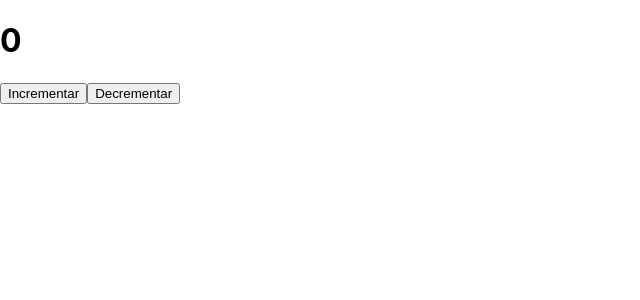
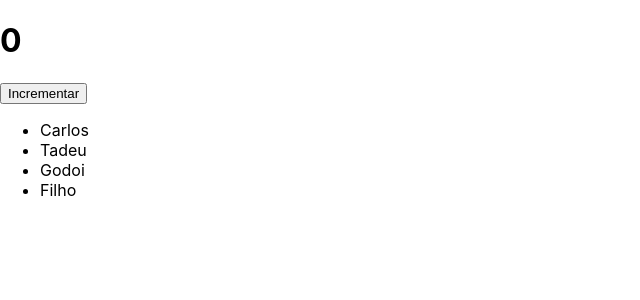
Before and after one commit to Carlos-Godoi/Curso-React-Hooks, a React (Create React App) app in the folder conceitos/: page / in a window 1280 px wide. Shown: the top 300 px of the page, without its empty margins (0-640 px from the left). Built offline with nearby package versions, Linux system fonts and the light colour scheme.

Commit message:
Aulas 16 e 17 - Hook ( useMemo )
Exercício prático.

```diff
--- /dev/null
+++ b/conceitos/src/hooks/Exemplo11_useMemo.js
@@ -0,0 +1,44 @@
+// Importar módulos
+import React, { useState, useMemo } from 'react';
+
+// Função
+function Exemplo11_useMemo() {
+
+    // useState
+    const [contador, setContador] = useState(0);
+    const [nomes, setNomes] = useState(['Carlos', 'Tadeu', 'Godoi', 'Filho']);
+
+    // useMemo
+    const listaSemRender = useMemo(() => {
+        return <ListarNomes lista={nomes} />
+    }, [nomes]);
+
+    //Retorno
+    return (
+        <div>
+            <h1>{contador}</h1>
+            <button onClick={e => setContador(contador + 1)}>Incrementar</button>
+
+            {listaSemRender}
+        </div>
+    );
+}
+
+// Componente para listar nomes
+function ListarNomes({lista}){
+
+    // Console
+    console.log('Componente ListarNomes criado!');
+
+    // Retorno
+    return(
+        <ul>
+            {lista.map(nome => (<li key={nome}>{nome}</li>))}
+        </ul>
+    );
+
+}
+
+
+// Exportar
+export default Exemplo11_useMemo;
--- a/conceitos/src/index.js
+++ b/conceitos/src/index.js
@@ -12,7 +12,8 @@ import reportWebVitals from './reportWebVitals';
 // import Exemplo07 from './hooks/Exemplo07_useContext';
 // import Exemplo08 from './hooks/Exemplo08_useContext';
 // import Exemplo09 from './hooks/Exemplo09_useRef';
-import Exemplo10 from './hooks/Exemplo10_useReducer';
+// import Exemplo10 from './hooks/Exemplo10_useReducer';
+import Exemplo11 from './hooks/Exemplo11_useMemo';
 
 
 const root = ReactDOM.createRoot(
@@ -21,7 +22,7 @@ const root = ReactDOM.createRoot(
 
 root.render(
   <React.StrictMode>
-    <Exemplo10 />
+    <Exemplo11 />
   </React.StrictMode>
 );
 
```
